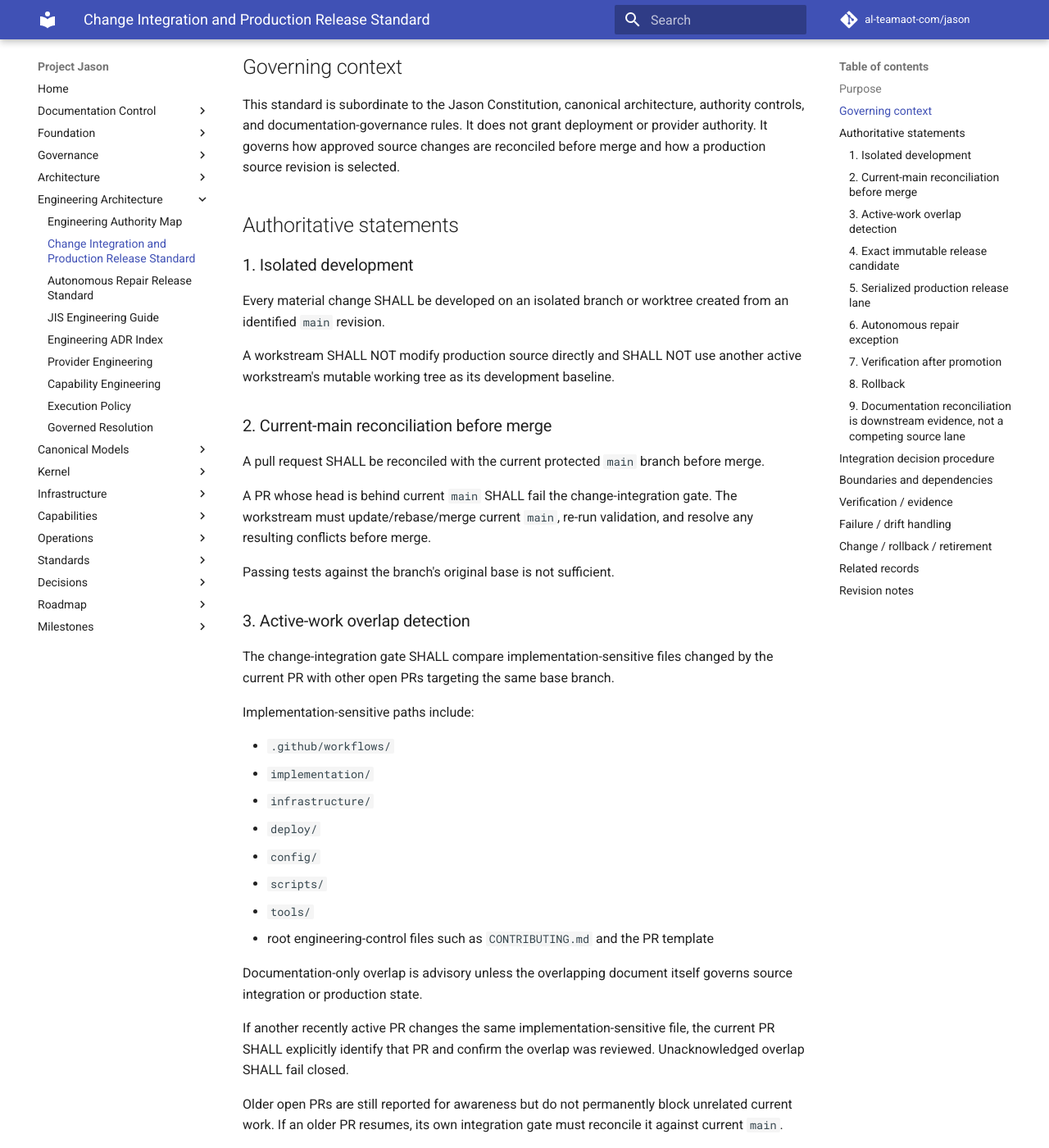
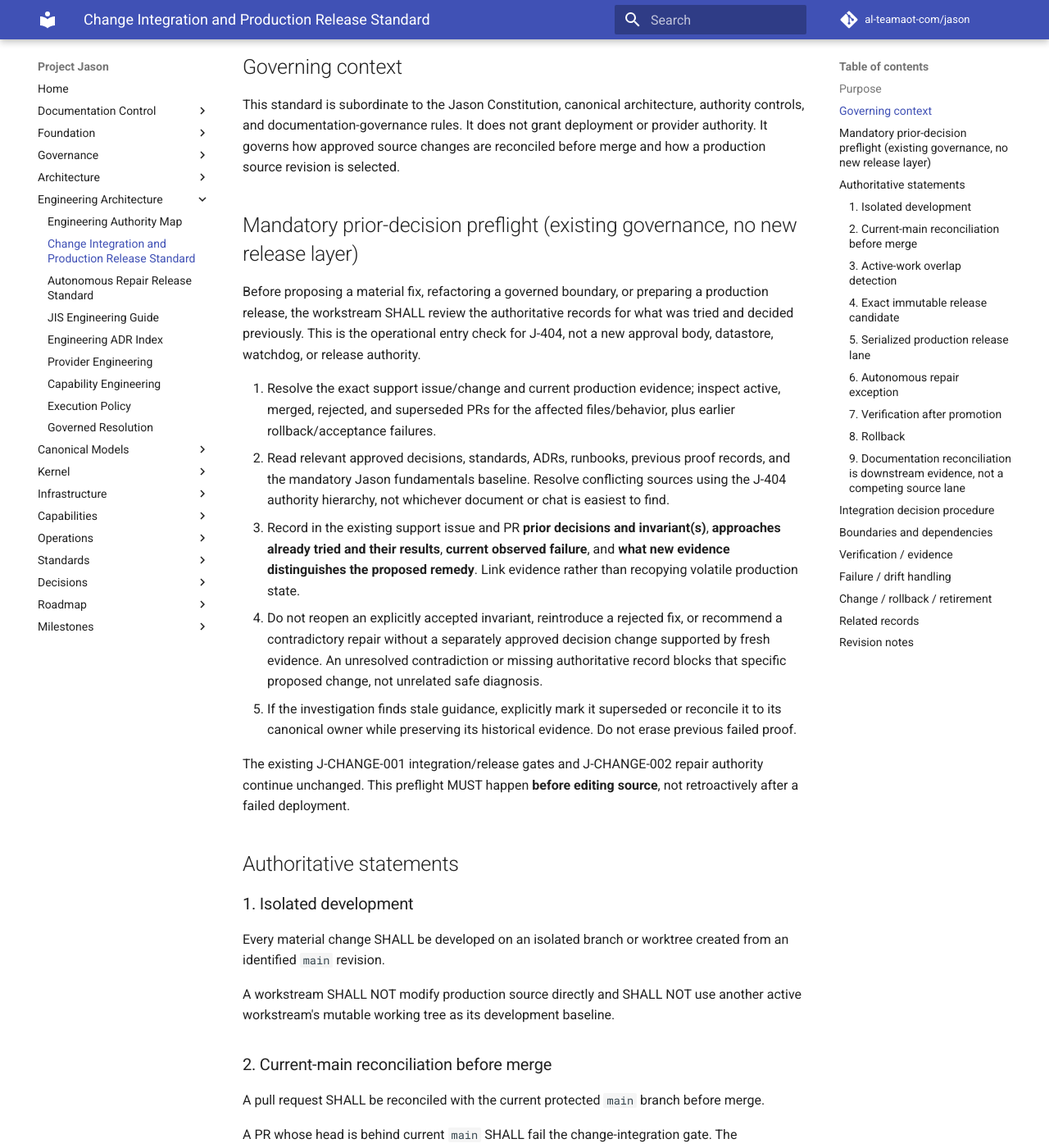
Before and after one commit to al-teamaot-com/jason, an MkDocs documentation site: the page built from docs/engineering/Jason-Change-Integration-and-Release-Standard.md, in a window 1280 px wide and 1400 px high, scrolled down 858 px. Shown: the whole window at 82% size. Built offline with MkDocs 1.6.1 and Material for MkDocs 9.7.7, drawn with Linux system fonts in a browser that asks for light colours; comment, search, counter and statistics services are not loaded; some of the changed text lies outside the part shown.

Commit message:
docs: make prior-decisions review mandatory before release repair

```diff
--- a/docs/engineering/Jason-Change-Integration-and-Release-Standard.md
+++ b/docs/engineering/Jason-Change-Integration-and-Release-Standard.md
@@ -24,6 +24,18 @@ The controlling principle is:
 ## Governing context
 
 This standard is subordinate to the Jason Constitution, canonical architecture, authority controls, and documentation-governance rules. It does not grant deployment or provider authority. It governs how approved source changes are reconciled before merge and how a production source revision is selected.
+
+## Mandatory prior-decision preflight (existing governance, no new release layer)
+
+Before proposing a material fix, refactoring a governed boundary, or preparing a production release, the workstream SHALL review the authoritative records for what was tried and decided previously. This is the operational entry check for J-404, not a new approval body, datastore, watchdog, or release authority.
+
+1. Resolve the exact support issue/change and current production evidence; inspect active, merged, rejected, and superseded PRs for the affected files/behavior, plus earlier rollback/acceptance failures.
+2. Read relevant approved decisions, standards, ADRs, runbooks, previous proof records, and the mandatory Jason fundamentals baseline. Resolve conflicting sources using the J-404 authority hierarchy, not whichever document or chat is easiest to find.
+3. Record in the existing support issue and PR **prior decisions and invariant(s)**, **approaches already tried and their results**, **current observed failure**, and **what new evidence distinguishes the proposed remedy**. Link evidence rather than recopying volatile production state.
+4. Do not reopen an explicitly accepted invariant, reintroduce a rejected fix, or recommend a contradictory repair without a separately approved decision change supported by fresh evidence. An unresolved contradiction or missing authoritative record blocks that specific proposed change, not unrelated safe diagnosis.
+5. If the investigation finds stale guidance, explicitly mark it superseded or reconcile it to its canonical owner while preserving its historical evidence. Do not erase previous failed proof.
+
+The existing J-CHANGE-001 integration/release gates and J-CHANGE-002 repair authority continue unchanged. This preflight MUST happen **before editing source**, not retroactively after a failed deployment.
 
 ## Authoritative statements
 
@@ -110,6 +122,7 @@ Automated documentation reconciliation may create follow-up PRs after validated
 
 Before merging a material PR:
 
+0. Cite the historical-precedent preflight (accepted decisions, failed/rejected alternatives, current evidence, and reason this change differs) in the PR, or explicitly state that no material predecessor was found after checking the canonical sources.
 1. Confirm the PR head contains current `main`.
 2. Run protected validation.
 3. Review active overlapping PRs reported by the integration gate.
```
Also changed, not shown: other parts of docs/engineering/Jason-Change-Integration-and-Release-Standard.md (+2 -2 lines).
